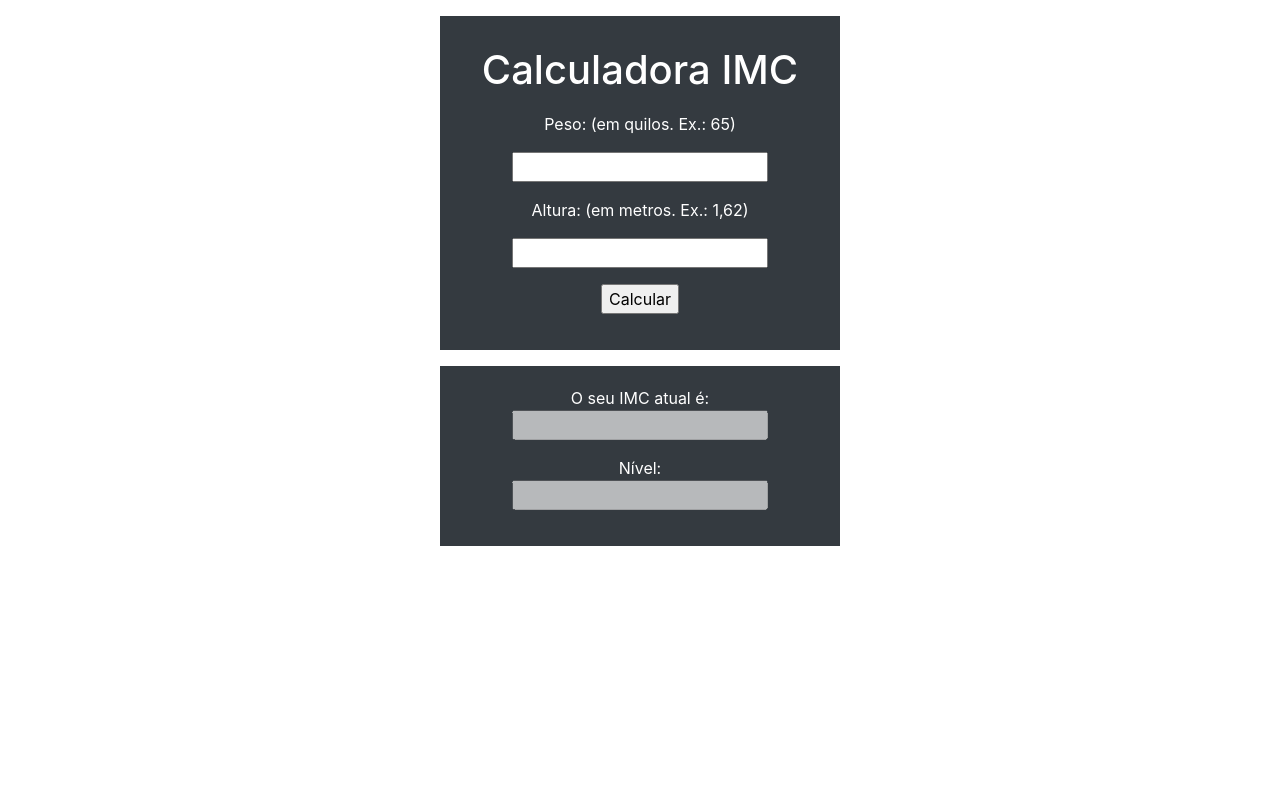
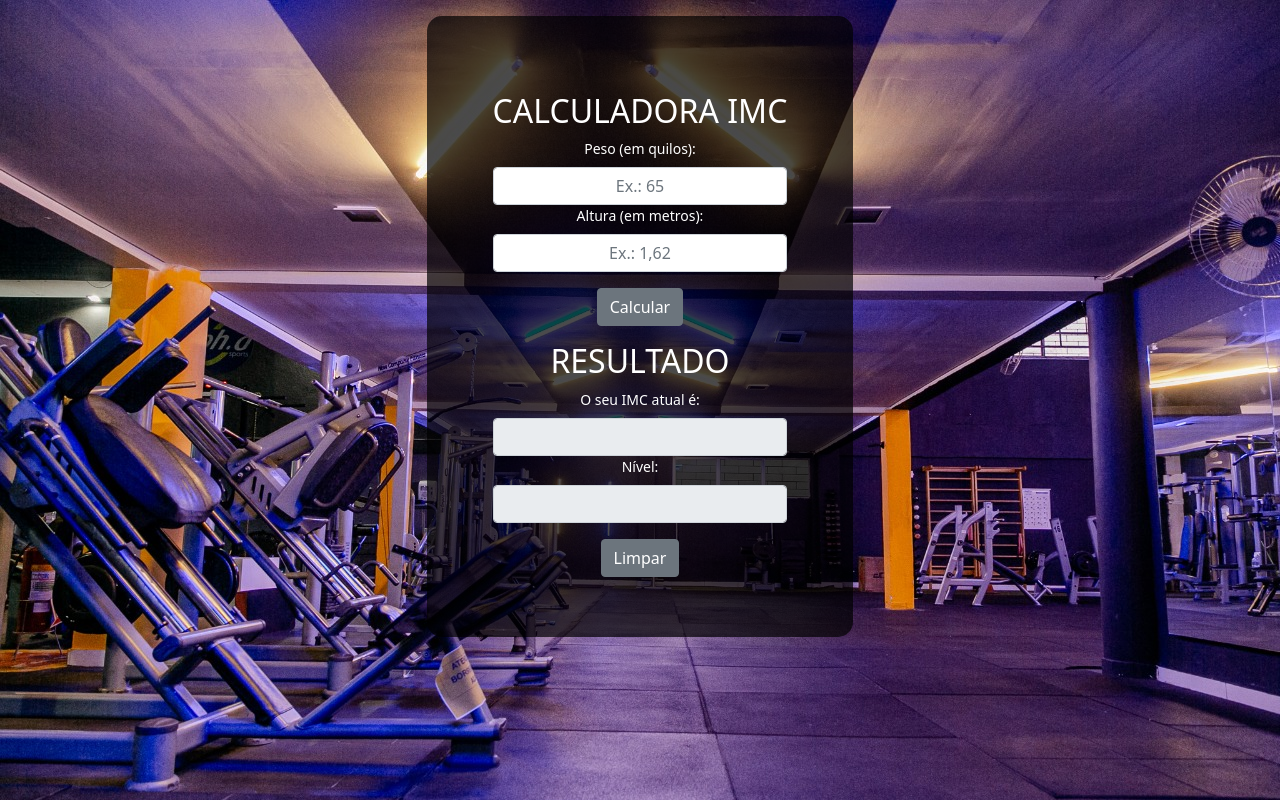
Before and after one commit to munyck/calculadoraIMC, a plain HTML site: page index.html in a window 1280 px wide. Drawn offline with nearby package versions, Linux system fonts and the light colour scheme.

Commit message:
layout atualizado

```diff
--- a/index.html
+++ b/index.html
@@ -1,32 +1,34 @@
 <!DOCTYPE html>
-<html lang="en">
+<html lang="pt-br">
 <head>
   <title>Calculadora de IMC</title>
   <meta charset="UTF-8">
   <meta name="viewport" content="width=device-width, initial-scale=1">
-  <link rel="stylesheet" href="https://maxcdn.bootstrapcdn.com/bootstrap/4.5.2/css/bootstrap.min.css">
+  <link href="https://cdn.jsdelivr.net/npm/bootstrap@5.1.3/dist/css/bootstrap.min.css" rel="stylesheet" integrity="sha384-1BmE4kWBq78iYhFldvKuhfTAU6auU8tT94WrHftjDbrCEXSU1oBoqyl2QvZ6jIW3" crossorigin="anonymous">
   <link href="style.css" rel="stylesheet">
   <script src="calcimc.js"></script>
-
 </head>
 <body>
   <form name="frmimc" id="frmimc">
-
-    <div class="container p3 my-3 bg-dark text-white">
-      <h1>Calculadora IMC</h1>
-      <p>Peso: (em quilos. Ex.: 65)</p> <p><input id="peso" name="peso" type="number" /></p>
-      <p>Altura: (em metros. Ex.: 1,62)</p> <p> <input id="altura" name="altura" type="number" /></p>
-      <p><input type="button" value="Calcular" onclick="Calcular();" /></p>
+    <div class="container col-12 col-md-4 p3 my-3 text-center">
+      <div class="form-group d-flex justify-content-center">
+        <div class="form-text text-white mt-3">
+          <h2>CALCULADORA IMC</h2>
+          <label class="form-label" for="peso">Peso (em quilos):</label>
+          <input class="form-control" id="peso" name="peso" type="number" placeholder="Ex.: 65" />
+          <label class="form-label" for="altura">Altura (em metros):</label>
+          <input class="form-control" id="altura" name="altura" type="number" step="0.01" placeholder="Ex.: 1,62"/>
+          <button type="button" class="btn btn-secondary mt-3" onclick="Calcular();">Calcular</button>
+          <h2 class="mt-3">RESULTADO</h2>
+          <label class="form-label" for="imcAtual">O seu IMC atual é: </label>
+          <input class="form-control" disabled id="imcAtual" />
+          <label class="form-label" for="nivelImc">Nível:</label>
+          <input class="form-control" disabled id="nivelImc" />
+          <button type="reset" class="btn btn-secondary mt-3">Limpar</button>
+        </div>
+      </div>
     </div>
-
-    <div class="container p3 my-3 bg-dark text-white">
-      O seu IMC atual é: <p><input id="imcAtual" style="color:white" disabled/></p>
-      Nível: <p><input id="nivelImc" style="color: white" disabled/></p>
-    </div>
-
   </form>
-<script src="https://code.jquery.com/jquery-3.3.1.slim.min.js" integrity="sha384-q8i/X+965DzO0rT7abK41JStQIAqVgRVzpbzo5smXKp4YfRvH+8abtTE1Pi6jizo" crossorigin="anonymous"></script>
-<script src="https://cdnjs.cloudflare.com/ajax/libs/popper.js/1.14.3/umd/popper.min.js" integrity="sha384-ZMP7rVo3mIykV+2+9J3UJ46jBk0WLaUAdn689aCwoqbBJiSnjAK/l8WvCWPIPm49" crossorigin="anonymous"></script>
-<script src="https://stackpath.bootstrapcdn.com/bootstrap/4.1.3/js/bootstrap.min.js" integrity="sha384-ChfqqxuZUCnJSK3+MXmPNIyE6ZbWh2IMqE241rYiqJxyMiZ6OW/JmZQ5stwEULTy" crossorigin="anonymous"></script>
+  <script src="https://cdn.jsdelivr.net/npm/bootstrap@5.1.3/dist/js/bootstrap.bundle.min.js" integrity="sha384-ka7Sk0Gln4gmtz2MlQnikT1wXgYsOg+OMhuP+IlRH9sENBO0LRn5q+8nbTov4+1p" crossorigin="anonymous"></script>
 </body>
 </html>
--- a/style.css
+++ b/style.css
@@ -1,8 +1,19 @@
+body{
+    background: url('img/bg-img.jpeg');
+    background-size: cover;
+}
+
 .container {
-    padding: 20px;
+    background: linear-gradient(rgba(0,0,0,.70),rgba(0,0,0,.70)100%);
+    border-radius: 15px;
+    padding: 60px;
+}
+/* -- desativa as setas padrões do input type='number' -- */
+input[type=number]::-webkit-inner-spin-button,
+input[type=number]::-webkit-outer-spin-button {
+    -webkit-appearance: none;
+    margin: 0;
+}
+input {
     text-align: center;
-    width: 400px;
 }
-h1 {
-    padding: 10px;
-}
```
Also changed, not shown: img/antigo.jpg (added), img/atual.jpg (added), img/bg-img.jpeg (added), 1 other file.
